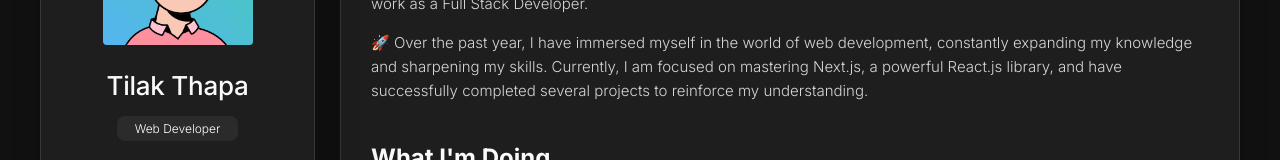
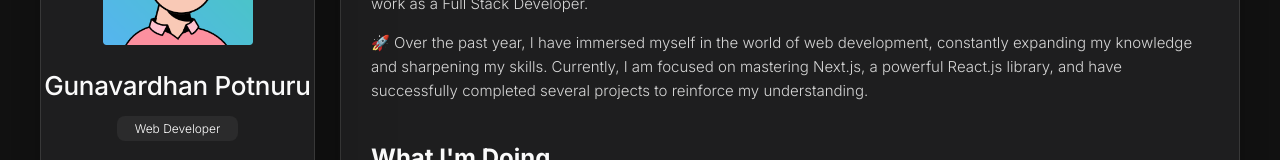
Before and after one commit to guna-1610/portfolio, a Next.js app: page / in a window 1280 px wide. Shown: the part 226-386 px from the top of the page. Built offline with nearby package versions, Linux system fonts and the light colour scheme.

Commit message:
Update aside.tsx

```diff
--- a/src/components/aside.tsx
+++ b/src/components/aside.tsx
@@ -44,7 +44,7 @@ const Aside = () => {
 
         <div className="info-content">
           <h1 className="name" title="Richard hanrick">
-            Tilak Thapa
+            Gunavardhan Potnuru
           </h1>
 
           <p className="title">Web Developer</p>
```
